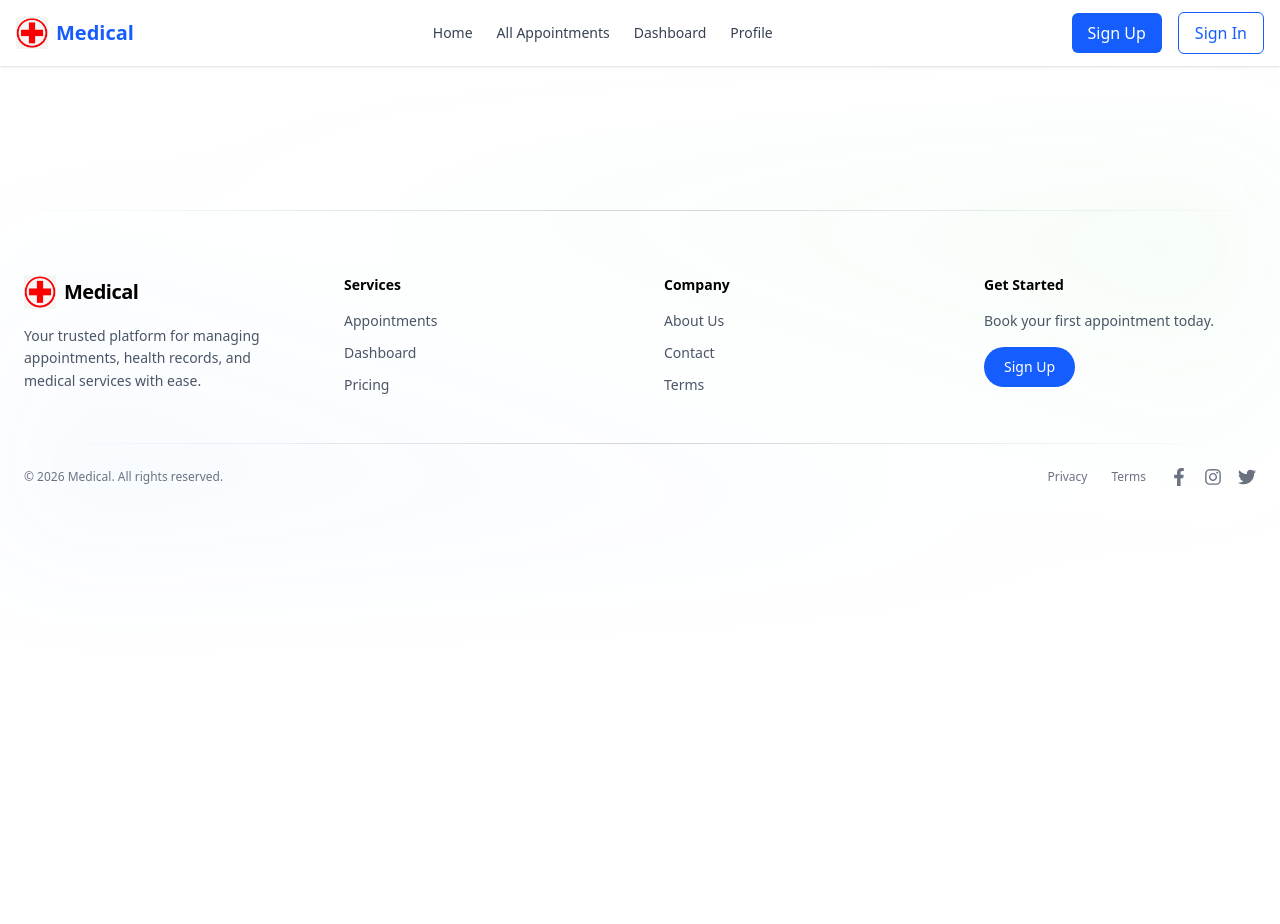
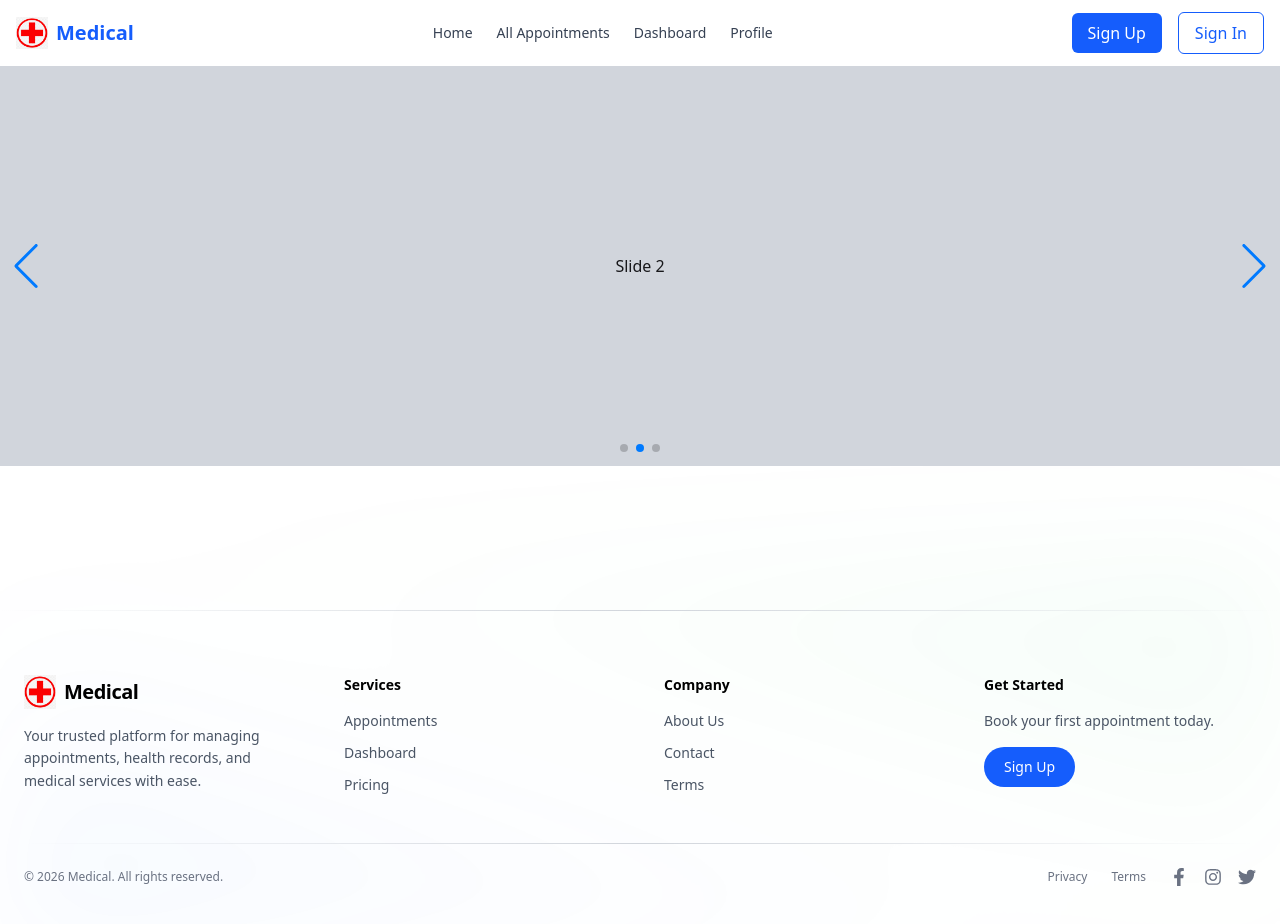
Before and after one commit to ShahariyaCore/assignment-9, a Next.js app: page / in a window 1280 px wide. Shown: the top 924 px of the page. Before the commit the page ends 800 px from the top, so only its background shows below. Built offline with nearby package versions, Linux system fonts and the light colour scheme.

Commit message:
feat(server): setup initial API routes for medical platform

```diff
--- a/package.json
+++ b/package.json
@@ -15,7 +15,8 @@
     "next": "16.3.2",
     "react": "19.2.8",
     "react-dom": "19.2.8",
-    "react-icons": "^5.7.0"
+    "react-icons": "^5.7.0",
+    "swiper": "^14.1.0"
   },
   "devDependencies": {
     "@tailwindcss/postcss": "^4",
--- a/src/app/page.js
+++ b/src/app/page.js
@@ -1,11 +1,12 @@
 import Image from "next/image";
+import Banner from "../components/Banner";
 
 export default function Home() {
   return (
     <div >
 
           <main>
-
+            <Banner />
           </main>
 
     </div>
--- /dev/null
+++ b/src/components/Banner.jsx
@@ -0,0 +1,47 @@
+"use client";
+import { Button } from "@heroui/react";
+import Link from "next/link";
+import { Swiper, SwiperSlide } from "swiper/react";
+import { Autoplay, Navigation, Pagination } from "swiper/modules";
+import "swiper/css";
+import "swiper/css/navigation";
+import "swiper/css/pagination";
+
+const Banner = () => {
+  return (
+    <div className="relative w-full h-[400px]">
+      <Swiper
+        spaceBetween={30}
+        centeredSlides={true}
+        autoplay={{
+          delay: 2500,
+          disableOnInteraction: false,
+        }}
+        pagination={{
+          clickable: true,
+        }}
+        navigation={true}
+        modules={[Autoplay, Pagination, Navigation]}
+        className="w-full h-full"
+      >
+        <SwiperSlide>
+          <div className="bg-gray-300 w-full h-full flex items-center justify-center">
+            <p>Slide 1</p>
+          </div>
+        </SwiperSlide>
+        <SwiperSlide>
+          <div className="bg-gray-300 w-full h-full flex items-center justify-center">
+            <p>Slide 2</p>
+          </div>
+        </SwiperSlide>
+        <SwiperSlide>
+          <div className="bg-gray-300 w-full h-full flex items-center justify-center">
+            <p>Slide 3</p>
+          </div>
+        </SwiperSlide>
+      </Swiper>
+    </div>
+  );
+};
+
+export default Banner;
```
Also changed, not shown: 1 other file (tests, documents, lock files or other folders).
